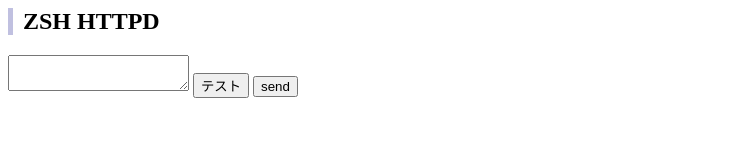
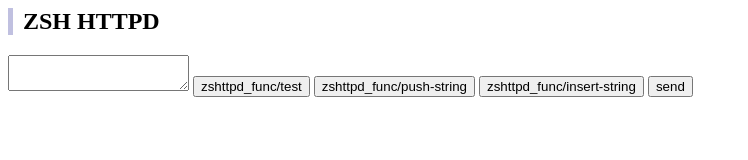
Before and after one commit to hkoba/zshttpd, a plain HTML site: page html/index.html in a window 1280 px wide. Shown: the whole page, without its empty margins (0-748 px from the left). Drawn offline with Linux system fonts and the light colour scheme.

Commit message:
push-string, insert-string...

```diff
--- a/html/index.html
+++ b/html/index.html
@@ -12,7 +12,9 @@
 <h2>ZSH HTTPD</h2>
 <form>
 <textarea name="arglist"></textarea>
-<button type=button onclick="alert(http_call('/test', arglist.value))">テスト</button>
+<button type=button onclick="alert(http_call('/test', arglist.value))">zshttpd_func/test</button>
+<button type=button onclick="alert(http_call('/push-string', arglist.value))">zshttpd_func/push-string</button>
+<button type=button onclick="alert(http_call('/insert-string', arglist.value))">zshttpd_func/insert-string</button>
 <input type="submit" value="send">
 </form>
 <div id=history></div>
```
Also changed, not shown: 1 other file.
